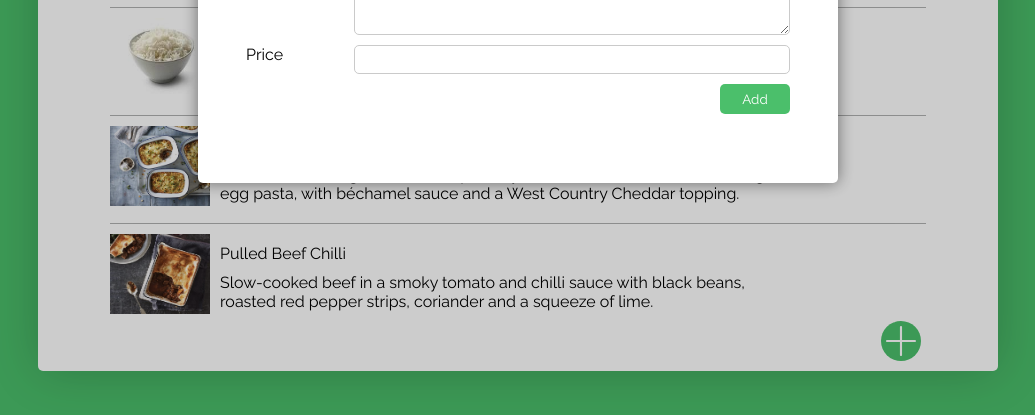
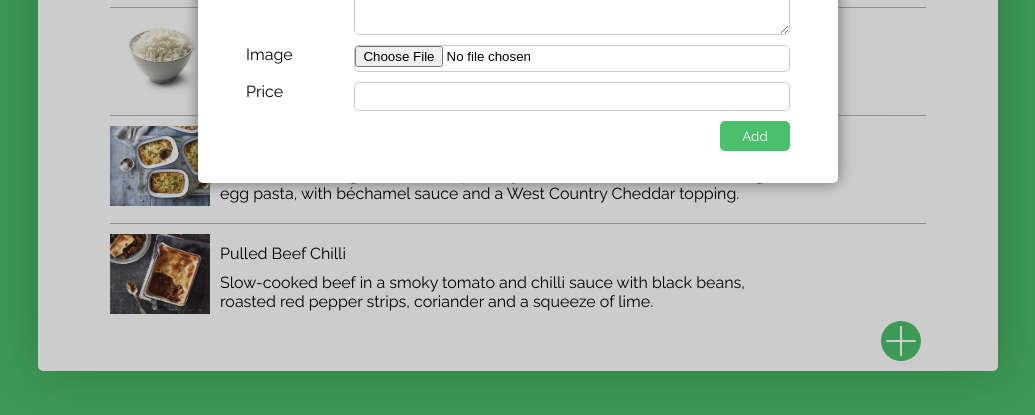
Before and after one commit to Oluwa-nifemi/Book-A-Meal, a plain HTML site: page UI/meals.html in a window 1280 px wide. Both pictures are taken after a click on the button 1023 px from the left and 618 px from the top of the page. Shown: the part 277-692 px from the top of the page, without its empty margins (122-1157 px from the left). Drawn offline with Linux system fonts and the light colour scheme.

Commit message:
Added image input in modal

```diff
--- a/UI/meals.html
+++ b/UI/meals.html
@@ -25,11 +25,15 @@
             <form class="modal-form">
                 <div class="form-group">
                     <label for="name">Meal Name</label>
-                    <input type="text" id="name">
+                    <input type="text" id="title">
                 </div>
                 <div class="form-group">
                     <label for="description">Description</label>
                     <textarea name="description" id="description" cols="30" rows="10"></textarea>
+                </div>
+                <div class="form-group image-group">
+                    <label for="image">Image</label>
+                    <input type="file" name="image" id="image">
                 </div>
                 <div class="form-group">
                     <label for="price">Price</label>
```
